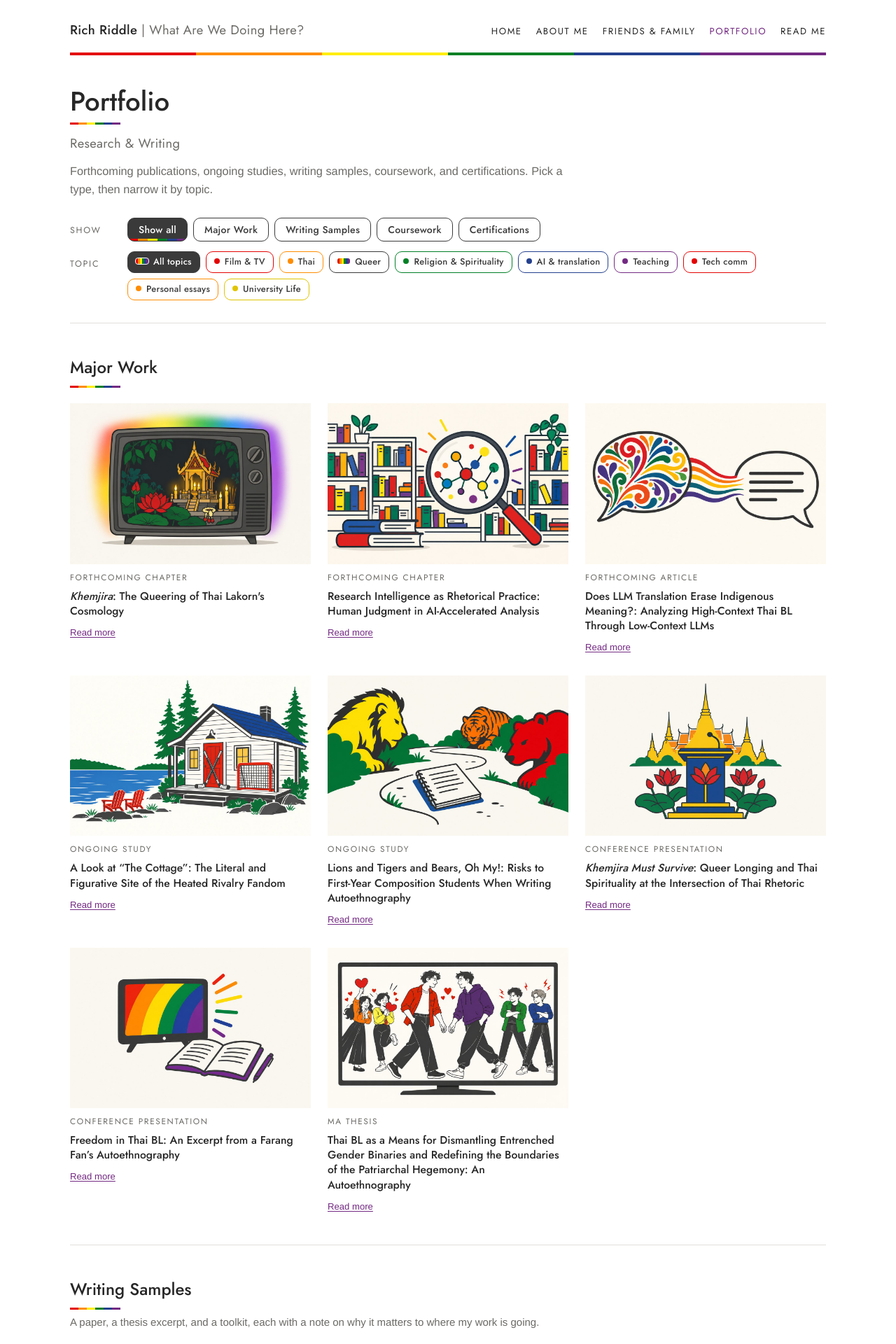
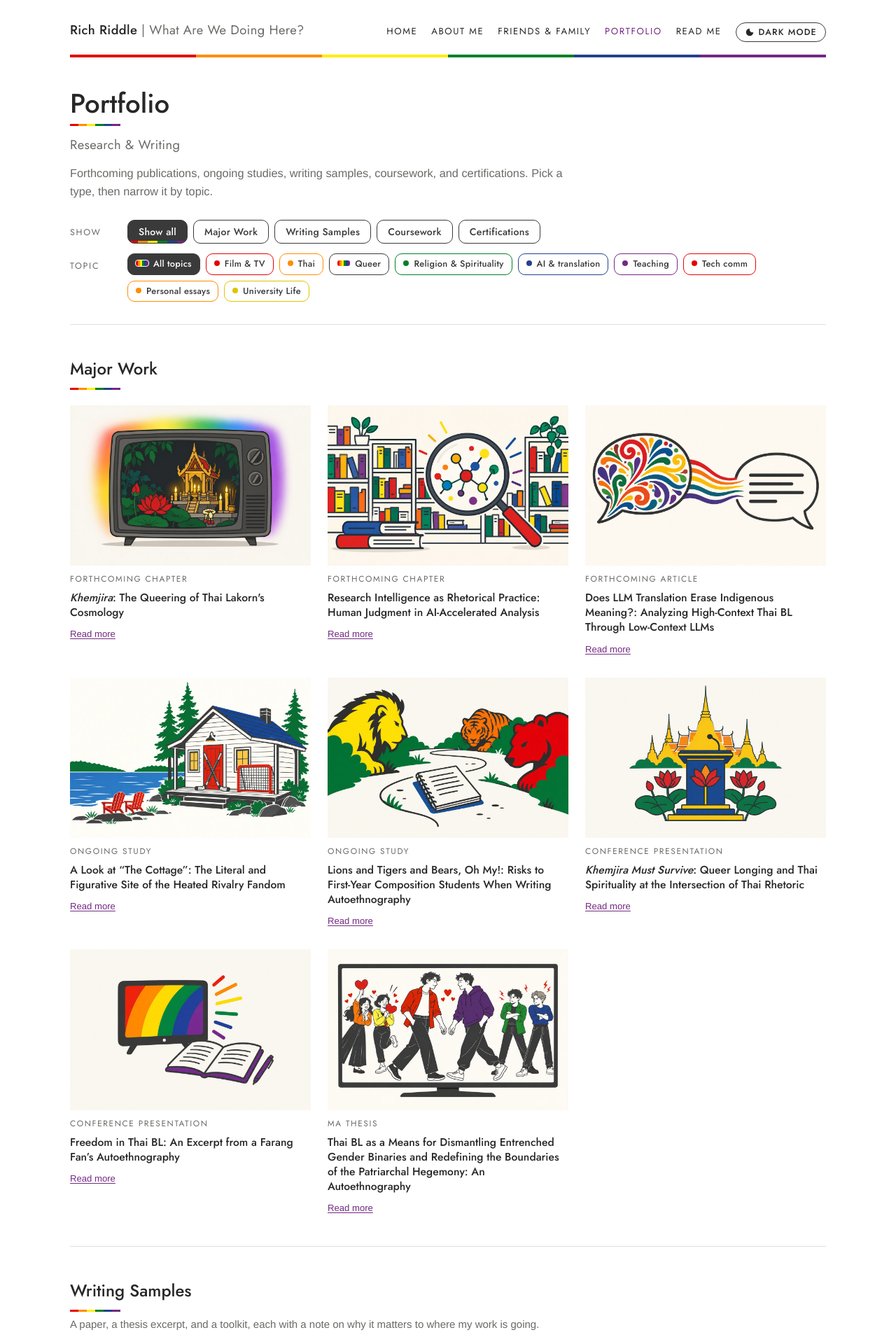
Before and after one commit to prof-richriddle/portfolio, a Jekyll site: the page built from portfolio.html, in a window 1280 px wide. Shown: the top 1920 px of the page at 70% size. Built offline with Jekyll 4.4.1, drawn with Linux system fonts in a browser that asks for light colours.

Commit message:
Draft: dark mode with a header toggle (not live)
Co-Authored-By: Claude Opus 5.5 <noreply@anthropic.com>
Claude-Session: https://claude.ai/code/session_01LKxkcfdpkeKgywibvvsXFB

```diff
--- a/_layouts/default.html
+++ b/_layouts/default.html
@@ -5,6 +5,10 @@
 <meta name="viewport" content="width=device-width, initial-scale=1">
 <title>{% if page.title %}{{ page.title }} | {% endif %}{{ site.title }}</title>
 <meta name="description" content="{{ site.description }}">
+<script>
+  // Apply a saved light/dark choice before the page draws, so it doesn't flash.
+  try { var th = localStorage.getItem("theme"); if (th === "dark" || th === "light") document.documentElement.setAttribute("data-theme", th); } catch (e) {}
+</script>
 <link rel="preconnect" href="https://fonts.googleapis.com">
 <link rel="preconnect" href="https://fonts.gstatic.com" crossorigin>
 <link rel="stylesheet" href="https://fonts.googleapis.com/css2?family=Jost:wght@400;500;600&family=Noto+Sans+Thai:wght@400;600&display=swap">
@@ -22,6 +26,7 @@
         <li><a href="{{ '/family.html' | relative_url }}" {% if page.url == '/family.html' %}aria-current="page"{% endif %}>Friends &amp; Family</a></li>
         <li><a href="{{ '/portfolio.html' | relative_url }}" {% if page.url == '/portfolio.html' %}aria-current="page"{% endif %}>Portfolio</a></li>
         <li><a href="{{ '/readme.html' | relative_url }}" {% if page.url == '/readme.html' %}aria-current="page"{% endif %}>Read Me</a></li>
+        <li class="toggle-li"><button type="button" class="theme-toggle" id="theme-toggle"><svg viewBox="0 0 24 24" aria-hidden="true"><path fill="currentColor" d="M12 3a9 9 0 1 0 9 9A7 7 0 0 1 12 3z"/></svg><span>Dark mode</span></button></li>
       </ul>
     </nav>
   </header>
--- a/assets/css/style.css
+++ b/assets/css/style.css
@@ -17,7 +17,13 @@
   --p1: #e40303; --p2: #ff8c00; --p3: #ffed00; --p4: #008026; --p5: #24408e; --p6: #732982;
   --pride: linear-gradient(90deg, #e40303 0 16.66%, #ff8c00 16.66% 33.33%, #ffed00 33.33% 50%, #008026 50% 66.66%, #24408e 66.66% 83.33%, #732982 83.33% 100%);
   --body: "Helvetica Neue", Helvetica, Arial, "Noto Sans Thai", sans-serif;
+  --on-charcoal: #ffffff;
+  --focus: #24408e;
 }
+
+/* Dark mode: follows the device unless the visitor picks with the toggle */
+@media (prefers-color-scheme: dark) { :root:not([data-theme="light"]) { --bg: #19181c; --fg: #ecebee; --muted: #aaa7af; --line: #3a383f; --tile: #25232a; --accent: #c98ad8; --charcoal: #dcdae0; --on-charcoal: #19181c; --focus: #9fb4ff; --shadow: #000000; color-scheme: dark; } }
+:root[data-theme="dark"] { --bg: #19181c; --fg: #ecebee; --muted: #aaa7af; --line: #3a383f; --tile: #25232a; --accent: #c98ad8; --charcoal: #dcdae0; --on-charcoal: #19181c; --focus: #9fb4ff; --shadow: #000000; color-scheme: dark; }
 
 * { box-sizing: border-box; }
 [hidden] { display: none !important; }
@@ -54,7 +60,7 @@ nav.top a:hover { color: var(--accent); }
   padding: 9px 15px; border: 1.5px solid var(--charcoal); background: var(--bg); color: var(--charcoal);
   border-radius: 10px; cursor: pointer; transition: transform .12s ease, box-shadow .12s ease;
 }
-.seg button[aria-pressed="true"], .chip[aria-pressed="true"] { background: var(--charcoal); color: #fff; }
+.seg button[aria-pressed="true"], .chip[aria-pressed="true"] { background: var(--charcoal); color: var(--on-charcoal); }
 .seg button:hover, .chip:hover { transform: translateY(-2px); box-shadow: 0 4px 10px rgba(0,0,0,.08); }
 
 /* sections */
@@ -145,7 +151,7 @@ nav.top a[aria-current="page"] { color: var(--accent); }
 .big-btn::before { content: ""; position: absolute; inset: 0 0 auto 0; height: 4px; background: var(--pride); }
 .big-btn:hover { transform: translateY(-3px); box-shadow: 0 6px 14px rgba(0,0,0,.10); }
 .big-btn:active { transform: translateY(0); box-shadow: none; }
-.big-btn:focus-visible { outline: 3px solid #24408e; outline-offset: 4px; }
+.big-btn:focus-visible { outline: 3px solid var(--focus); outline-offset: 4px; }
 .big-label { font-family: var(--display); font-size: 1.3rem; font-weight: 500; line-height: 1.2; }
 .big-sub { display: none; }
 .next { border-top: 0; padding-top: 8px; }
@@ -178,8 +184,8 @@ nav.top a[aria-current="page"] { color: var(--accent); }
 .chip::before { content: ""; display: inline-block; width: 8px; height: 8px; border-radius: 50%; background: var(--c); margin-right: 7px; vertical-align: 1px; }
 #topic-all::before { background: var(--pride); width: 18px; border-radius: 3px; }
 .chip[aria-pressed="true"] { background: var(--c); color: var(--on); border-color: var(--c); }
-#topic-all[aria-pressed="true"] { background: var(--charcoal); color: #fff; border-color: var(--charcoal); }
-#topic-all[aria-pressed="true"]::before { outline: 1px solid #fff; }
+#topic-all[aria-pressed="true"] { background: var(--charcoal); color: var(--on-charcoal); border-color: var(--charcoal); }
+#topic-all[aria-pressed="true"]::before { outline: 1px solid var(--on-charcoal); }
 
 /* show buttons: selected gets a flag underline */
 .seg button { position: relative; overflow: hidden; }
@@ -199,7 +205,7 @@ nav.top a[aria-current="page"] { color: var(--accent); }
 /* Queer gets the whole flag */
 #topic-queer { border-color: var(--charcoal); }
 #topic-queer::before { background: var(--pride); width: 18px; border-radius: 3px; }
-#topic-queer[aria-pressed="true"] { background: var(--charcoal); color: #fff; border-color: var(--charcoal); }
+#topic-queer[aria-pressed="true"] { background: var(--charcoal); color: var(--on-charcoal); border-color: var(--charcoal); }
 .tile .tile-meta { font-size: .9rem; margin-top: 10px; padding-top: 10px; border-top: 1px solid var(--line); }
 .tile .tile-meta + .abs { border-top: 0; padding-top: 0; margin-top: 8px; }
 .tile summary .kind { margin-bottom: -4px; }
@@ -294,3 +300,9 @@ nav.top a[aria-current="page"] { color: var(--accent); }
 .toolkit li { font-size: 1.02rem; }
 .page-sub { font-family: var(--display); font-size: 1.15rem !important; letter-spacing: .02em; color: var(--muted); margin: 0; }
 .activities .grid { grid-template-columns: repeat(auto-fit, minmax(min(100%, 210px), 1fr)); }
+
+/* Dark mode toggle in the header */
+.theme-toggle { font: 500 .78rem/1 var(--display); letter-spacing: .1em; text-transform: uppercase; color: var(--fg); background: var(--bg); border: 1.5px solid var(--charcoal); border-radius: 999px; padding: 6px 12px; cursor: pointer; display: inline-flex; align-items: center; gap: 6px; }
+.theme-toggle:hover { transform: translateY(-1px); }
+.theme-toggle svg { width: 14px; height: 14px; }
+nav.top li.toggle-li { display: flex; align-items: center; }
--- a/assets/js/site.js
+++ b/assets/js/site.js
@@ -1,3 +1,28 @@
+(function () {
+  // Dark mode toggle (every page). Follows the device until the visitor picks.
+  var btn = document.getElementById("theme-toggle");
+  if (!btn) return;
+  var root = document.documentElement;
+  var media = window.matchMedia ? window.matchMedia("(prefers-color-scheme: dark)") : null;
+  function isDark() {
+    var t = root.getAttribute("data-theme");
+    if (t) return t === "dark";
+    return !!(media && media.matches);
+  }
+  function label() {
+    var dark = isDark();
+    btn.querySelector("span").textContent = dark ? "Light mode" : "Dark mode";
+  }
+  btn.addEventListener("click", function () {
+    var next = isDark() ? "light" : "dark";
+    root.setAttribute("data-theme", next);
+    try { localStorage.setItem("theme", next); } catch (e) {}
+    label();
+  });
+  if (media && media.addEventListener) media.addEventListener("change", label);
+  label();
+})();
+
 (function () {
   // Any page with Show buttons: type buttons, plus topic filters where they exist.
   var typeBtns = document.querySelectorAll("[data-show]");
```
